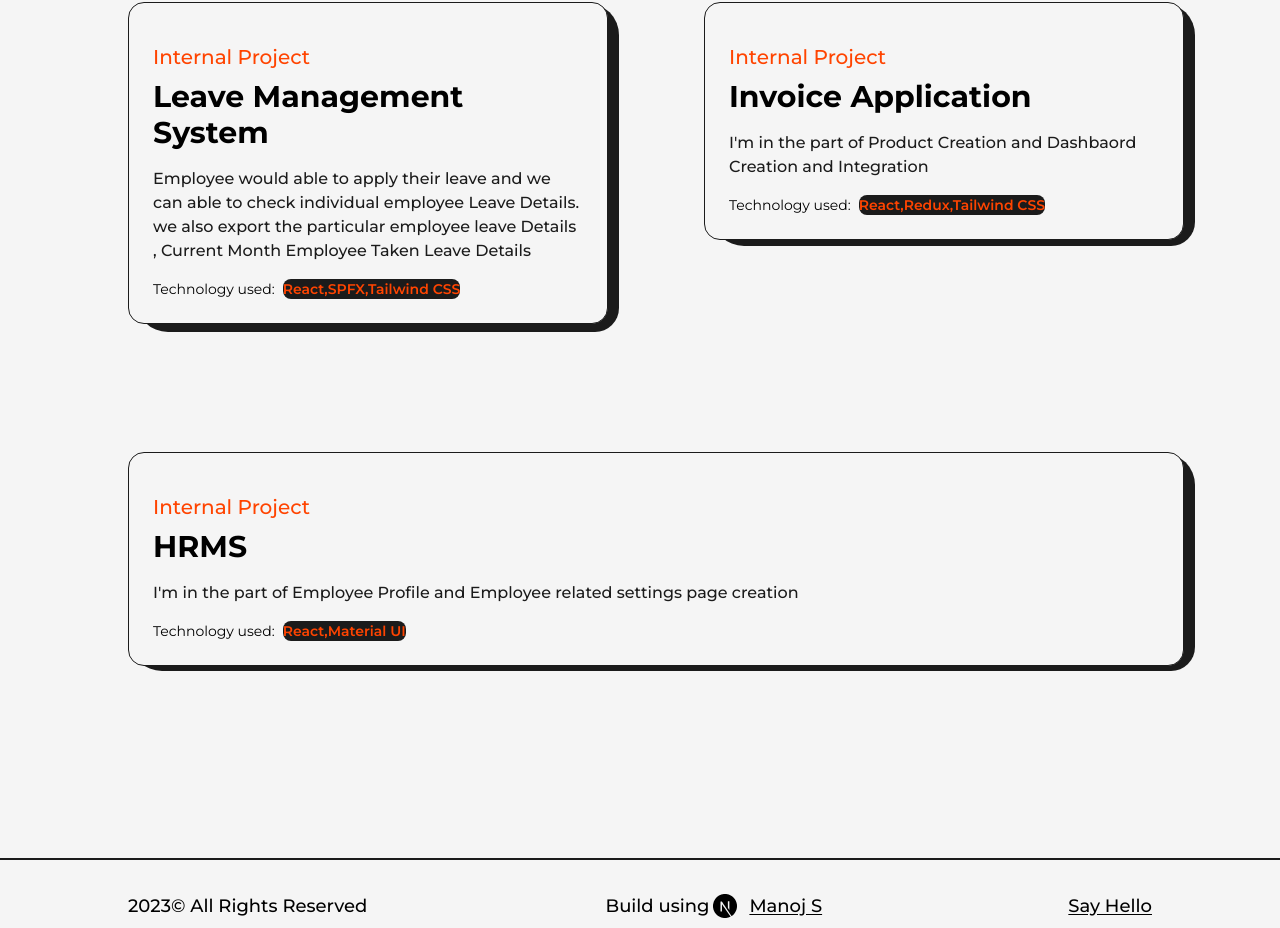
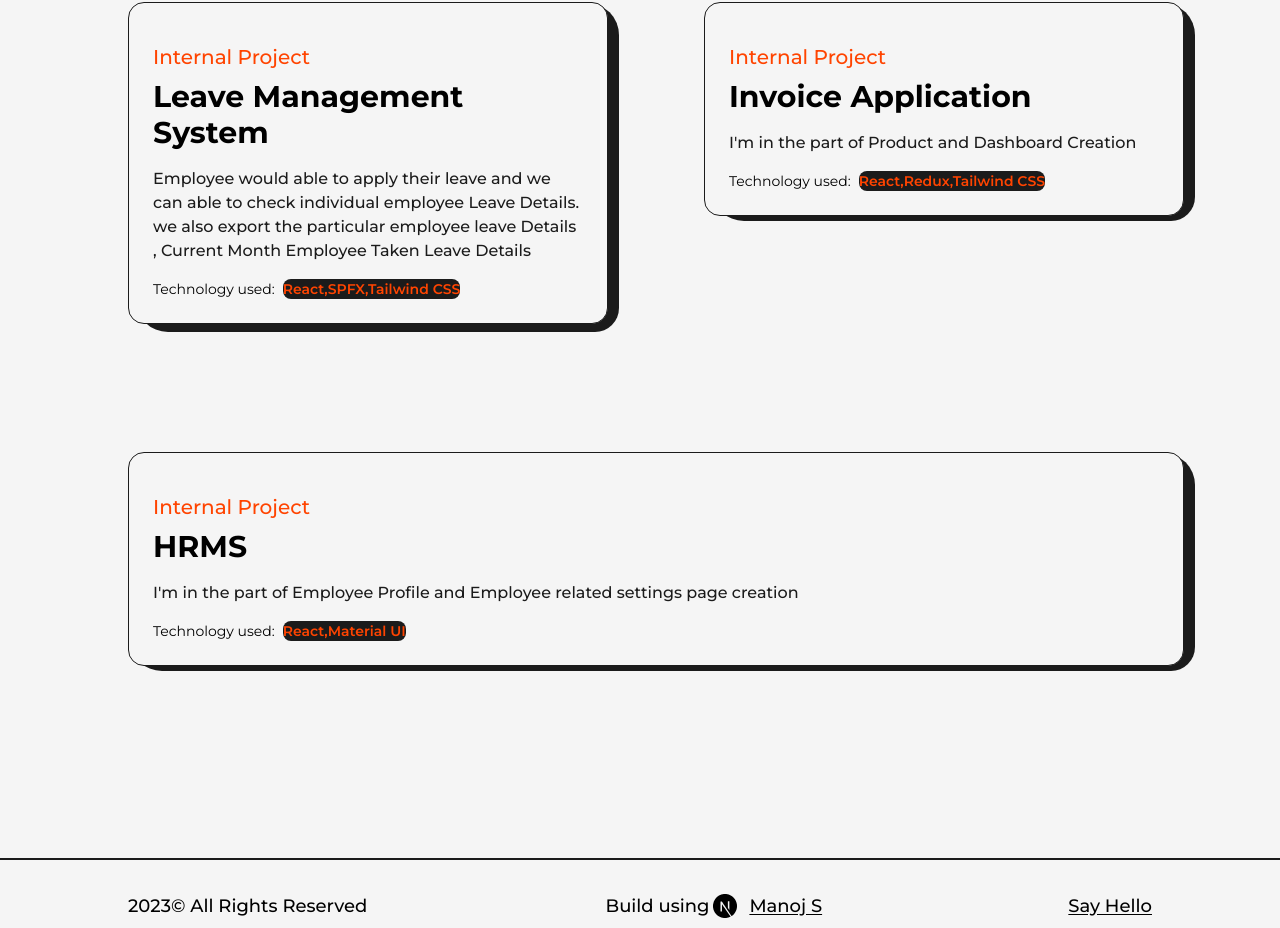
Before and after one commit to manoj-sharvan/Portfolio_NextJS, a Next.js app: page /projects in a window 1280 px wide. Shown: the part 993-1921 px from the top of the page. Built offline with nearby package versions, Linux system fonts and the light colour scheme.

Commit message:
Update projects.js

```diff
--- a/src/pages/projects.js
+++ b/src/pages/projects.js
@@ -151,7 +151,7 @@ const projects = () => {
             <div className='col-span-6 sm:col-span-12'>
               <Project
                 title='Invoice Application'
-                summary="I'm in the part of Product Creation and Dashbaord Creation and Integration"
+                summary="I'm in the part of Product and Dashboard Creation"
                 img={""}
                 link='/'
                 type='Internal Project'
```
